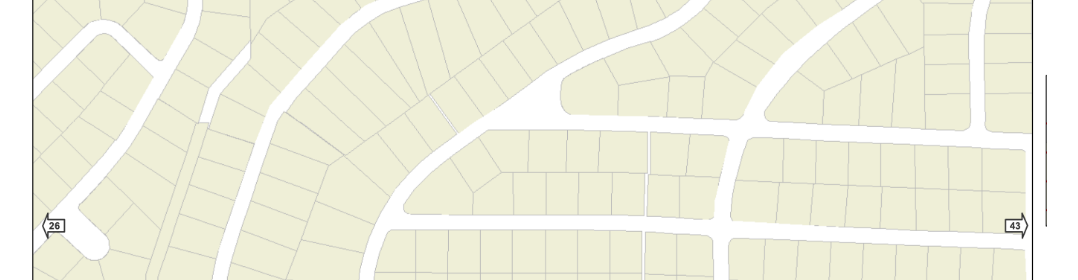
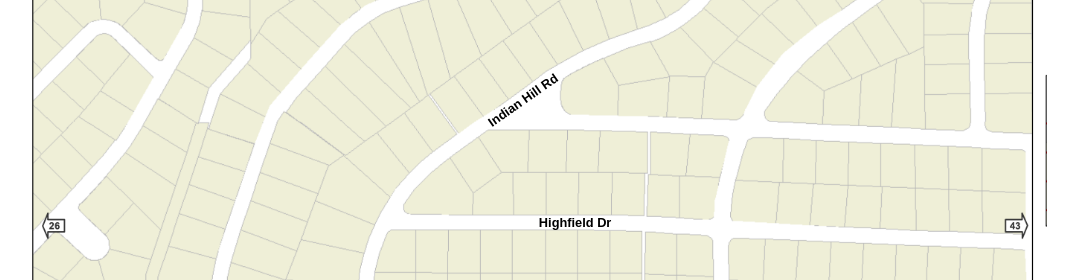
Before and after one commit to CircleMSolutions/map-test, a React (Create React App) app: page / in a window 1280 px wide. Shown: the part 156-436 px from the top of the page, without its empty margins (106-1184 px from the left). Built offline with nearby package versions, Linux system fonts and the light colour scheme.

Commit message:
Started street labels

```diff
--- a/src/components/Map.tsx
+++ b/src/components/Map.tsx
@@ -1,6 +1,7 @@
 import { useEffect, useState } from "react";
 import map from "../assets/map.png";
 import { useResizeDetector } from 'react-resize-detector';
+import { isLabeledStatement } from "typescript";
 
 interface Props {}
 
@@ -42,6 +43,22 @@
   const [zoom, setZoom] = useState(false);
   const [scroll, setScroll] = useState({ x: 0, y: 0 });
   const [pins, setPins] = useState<{ id: number, x: number; y: number }[]>([]);
+  const labels = [
+    {
+      id: Math.random(),
+      x: .4888103,
+      y: .3369245,
+      rotation: '-35deg',
+      text: "Indian Hill Rd"
+    },
+    {
+      id: Math.random(),
+      x: .54000,
+      y: .4980,
+      rotation: '0deg',
+      text: 'Highfield Dr'
+    }
+  ]
 
   const imageClickHandler = (e: any) => {
     const { x, y } = GetCoordinates(e);
@@ -81,6 +98,7 @@
       {pins.map((pin) => {
         const top = pin.y * height!;
         const left = pin.x * width! + ref.current?.offsetLeft;
+        console.log(pin.x, pin.y)
         return (
           <div
             key={pin.id}
@@ -98,6 +116,22 @@
           ></div>
         );
       })}
+      {labels.map((label) => {
+        const top = label.y * height!;
+        const left = label.x * width! + ref.current?.offsetLeft;
+        return <div
+          key={label.id}
+          style={{
+            fontSize: '0.8rem',
+            fontWeight: 'bold',
+            fontFamily: 'sans-serif',
+            position: 'absolute',
+            top,
+            left,
+            transform: `translate(-50%, -50%) rotate(${label.rotation})`,
+          }}
+        >{label.text}</div>
+      })}
       <img
         style={{ maxHeight: "100%" }}
         onClick={imageClickHandler}
```
